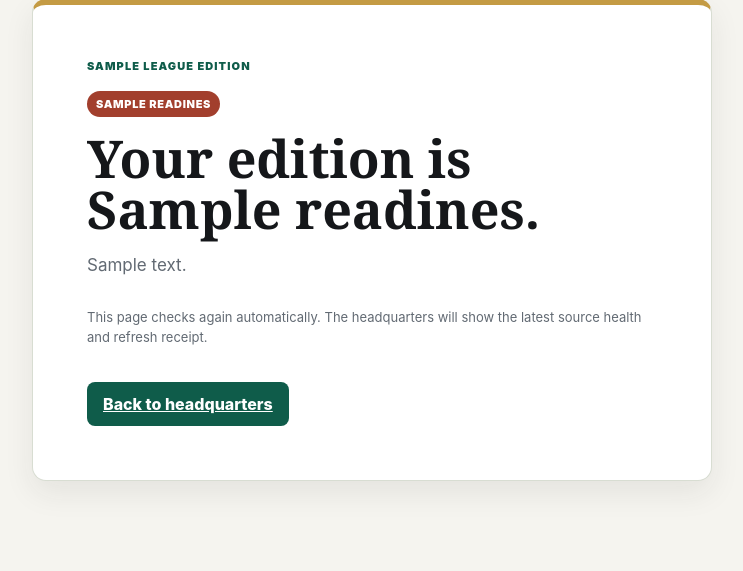
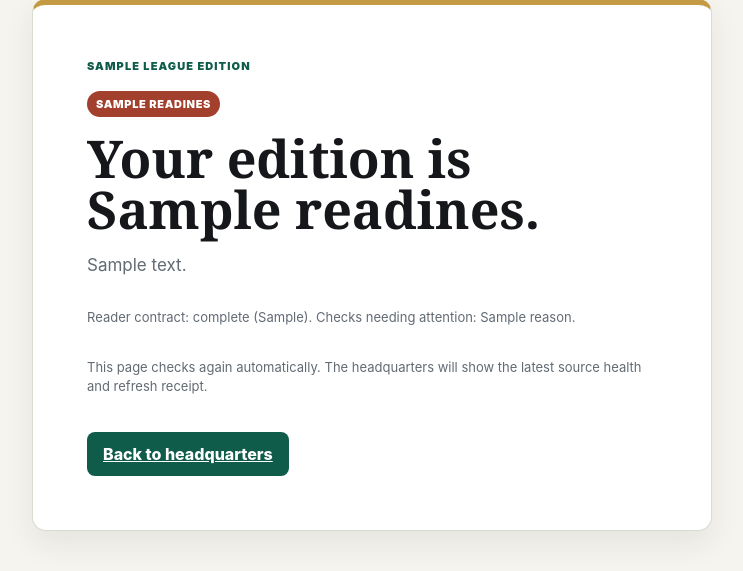
Before and after one commit to joen3489/Fantasy-Dominator, a FastAPI app: template app/templates/edition_recovery.html in a window 1280 px wide. Shown: the part 152-723 px from the top of the page, without its empty margins (268-1011 px from the left). Run offline with FastAPI, Linux system fonts and the light colour scheme; the template is opened without the code that fills it: most values are stand-ins (such as "Sample title", 1, 10 or a date in 2020); some libraries are stand-ins or nearby versions.

Commit message:
Fail closed on stale reader bundles

```diff
--- a/app/main.py
+++ b/app/main.py
@@ -847,6 +847,132 @@ def _bundle_needs_source_rebuild(site_dir: Path) -> bool:
     ):
         return True
     return False
+
+
+def _reader_bundle_snapshot(
+    paths: LeaguePaths,
+    league: dict[str, Any],
+    root_label: str,
+    expected_revision: str,
+) -> dict[str, Any]:
+    """Describe a candidate reader bundle without exposing its private path or payload."""
+
+    site_dir = paths.site_dir
+    complete = browser_bundle_is_complete(site_dir)
+    shell_contract = False
+    source_revision = ""
+    bundle_revision = ""
+    fallback_receipt_contract = False
+    manager_dossier_contract = False
+    identity_match = False
+    app_bundle: dict[str, Any] = {}
+    manifest: dict[str, Any] = {}
+    reasons: list[str] = []
+
+    if not complete:
+        reasons.append("incomplete_bundle")
+    try:
+        shell = (site_dir / "index.html").read_text(encoding="utf-8")
+        shell_contract = (
+            "Cross-season valuation lanes" in shell
+            and "trade_fit_evaluation" in shell
+        )
+    except (OSError, UnicodeError):
+        shell = ""
+    if not shell_contract:
+        reasons.append("reader_shell_contract")
+
+    try:
+        loaded_manifest = load_json(site_dir / "data" / "manifest.json")
+        if isinstance(loaded_manifest, dict):
+            manifest = loaded_manifest
+    except (OSError, ValueError):
+        pass
+    source_revision = str(manifest.get("sourceRevision") or "")
+    bundle_revision = str(manifest.get("bundleRevision") or "")
+    if expected_revision and source_revision != expected_revision:
+        reasons.append("source_revision")
+
+    fallback_receipt_contract = not _payload_has_stale_fallback_receipts(manifest)
+    if not fallback_receipt_contract:
+        reasons.append("fallback_receipt_contract")
+
+    try:
+        loaded_app_bundle = load_json(site_dir / "data" / "app_bundle.json")
+        if isinstance(loaded_app_bundle, dict):
+            app_bundle = loaded_app_bundle
+    except (OSError, ValueError):
+        pass
+    manager_dossier_contract = not _payload_has_stale_manager_dossier_fields(app_bundle)
+    if not manager_dossier_contract:
+        reasons.append("manager_dossier_contract")
+
+    identity_match = _bundle_matches_identity(paths, league)
+    if not identity_match:
+        reasons.append("identity_receipt")
+
+    stale = bool(_bundle_needs_source_rebuild(site_dir))
+    if stale and "source_revision" not in reasons and expected_revision:
+        reasons.append("reader_contract")
+    if complete and not stale and identity_match:
+        state = "current"
+    elif complete:
+        state = "stale"
+    else:
+        state = "missing"
+    return {
+        "root": root_label,
+        "state": state,
+        "complete": complete,
+        "identity_match": identity_match,
+        "shell_contract": shell_contract,
+        "fallback_receipt_contract": fallback_receipt_contract,
+        "manager_dossier_contract": manager_dossier_contract,
+        "source_revision": source_revision,
+        "bundle_revision": bundle_revision,
+        "reasons": list(dict.fromkeys(reasons)),
+    }
+
+
+def _reader_bundle_receipt(user_id: int, league: dict[str, Any]) -> dict[str, Any]:
+    """Return safe selection evidence for the authenticated reader route."""
+
+    private = _private_paths(user_id, str(league.get("league_id") or ""))
+    legacy = LeaguePaths.for_league(str(league.get("league_id") or ""))
+    expected_revision = _deployment_revision()
+    candidates = [
+        _reader_bundle_snapshot(private, league, "private", expected_revision),
+        _reader_bundle_snapshot(legacy, league, "legacy", expected_revision),
+    ]
+    selected = _paths_for_user_league({"id": user_id}, league)
+    selected_root = "private" if selected.root == private.root else "legacy" if selected.root == legacy.root else "unknown"
+    selected_snapshot = next((item for item in candidates if item["root"] == selected_root), None)
+    if selected_snapshot is None:
+        selected_snapshot = {
+            "root": selected_root,
+            "state": "missing",
+            "complete": False,
+            "identity_match": False,
+            "shell_contract": False,
+            "fallback_receipt_contract": False,
+            "manager_dossier_contract": False,
+            "source_revision": "",
+            "bundle_revision": "",
+            "reasons": ["no_selected_bundle"],
+        }
+    return {
+        "state": selected_snapshot["state"],
+        "selected_root": selected_snapshot["root"],
+        "expected_revision": expected_revision,
+        "served_revision": selected_snapshot["source_revision"],
+        "bundle_revision": selected_snapshot["bundle_revision"],
+        "identity_match": selected_snapshot["identity_match"],
+        "shell_contract": selected_snapshot["shell_contract"],
+        "fallback_receipt_contract": selected_snapshot["fallback_receipt_contract"],
+        "manager_dossier_contract": selected_snapshot["manager_dossier_contract"],
+        "reasons": selected_snapshot["reasons"],
+        "candidates": candidates,
+    }
 
 
 def _payload_has_stale_fallback_receipts(payload: dict[str, Any]) -> bool:
@@ -973,7 +1099,14 @@ def _serve_league_file(
             target = (site_dir / (requested_path or "index.html")).resolve()
             if target.is_dir():
                 target = (target / "index.html").resolve()
-            if target.exists() and target.is_file():
+            post_rebuild_ready = (
+                target.exists()
+                and target.is_file()
+                and browser_bundle_is_complete(site_dir)
+                and _bundle_matches_identity(paths, league)
+                and not _bundle_needs_source_rebuild(site_dir)
+            )
+            if post_rebuild_ready:
                 return FileResponse(target, headers=_browser_file_headers(target))
             readiness = _edition_readiness(int(user["id"]), league)
             response = templates.TemplateResponse(
@@ -1142,6 +1275,7 @@ def _edition_readiness(user_id: int, league: dict[str, Any]) -> dict[str, Any]:
     bundle_path = paths.site_dir / "index.html"
     bundle_missing = browser_bundle_missing(paths.site_dir)
     bundle_exists = not bundle_missing
+    reader_bundle = _reader_bundle_receipt(user_id, league)
     refresh_status = _refresh_status(str(league.get("league_id") or ""), user_id)
     latest_run = db.latest_refresh_run(user_id, str(league.get("league_id") or ""))
     run_state = str((latest_run or {}).get("status") or "").lower()
@@ -1177,6 +1311,15 @@ def _edition_readiness(user_id: int, league: dict[str, Any]) -> dict[str, Any]:
             "The data is refreshing now. Your edition will appear when the bundle is ready.",
             "building",
         )
+    elif bundle_exists and reader_bundle["state"] != "current":
+        state, label, message, dot_class = (
+            "stale",
+            "Repair needed",
+            "The stored edition is available, but its reader contract is older than this deployment."
+            if reader_bundle["state"] == "stale"
+            else "The league edition bundle is incomplete and needs recovery.",
+            "stale",
+        )
     elif bundle_exists and (lifecycle_state == "failed" or freshness == "stale"):
         state, label, message, dot_class = (
             "stale",
@@ -1208,6 +1351,7 @@ def _edition_readiness(user_id: int, league: dict[str, Any]) -> dict[str, Any]:
         "bundle_exists": bundle_exists,
         "bundle_missing": bundle_missing,
         "bundle_source": "private" if paths.user_id else "legacy",
+        "reader_bundle": reader_bundle,
         "updated_at": timestamp,
         "refresh_state": lifecycle_state or "unknown",
         "last_refresh": receipt,
@@ -1621,6 +1765,7 @@ def _operator_status_for_user(user_id: int, league: dict[str, Any] | None = None
             "writer_api_key_env": writer_config["api_key_env"],
             "publication_receipt": publication_receipt,
             "content_status": content_status,
+            "reader_bundle": _reader_bundle_receipt(user_id, league),
         }
 
     statuses = []
--- a/app/templates/edition_recovery.html
+++ b/app/templates/edition_recovery.html
@@ -34,6 +34,13 @@
         <span class="state {{ readiness.state }}">{{ readiness.label }}</span>
         <h1>Your edition is {{ readiness.label }}.</h1>
         <p class="message">{{ readiness.message }}</p>
+        {% if readiness.reader_bundle %}
+        <p class="next" data-testid="reader-contract-status">
+          Reader contract: {{ readiness.reader_bundle.state }}
+          ({{ readiness.reader_bundle.selected_root }}).
+          {% if readiness.reader_bundle.reasons %}Checks needing attention: {{ readiness.reader_bundle.reasons|join(', ') }}.{% endif %}
+        </p>
+        {% endif %}
         <p class="next">This page checks again automatically. The headquarters will show the latest source health and refresh receipt.</p>
         <a class="back" href="/">Back to headquarters</a>
       </section>
```
Also changed, not shown: docs/anti_recursive_dev_audit.md (+6 -0 lines), docs/decision_log.md (+12 -0 lines), docs/front_office_operating_lessons.md (+10 -0 lines), docs/front_office_realization_epic.md (+11 -0 lines), src/browser_site.py (+7 -1 lines), tests/test_v2.py (+98 -8 lines).
